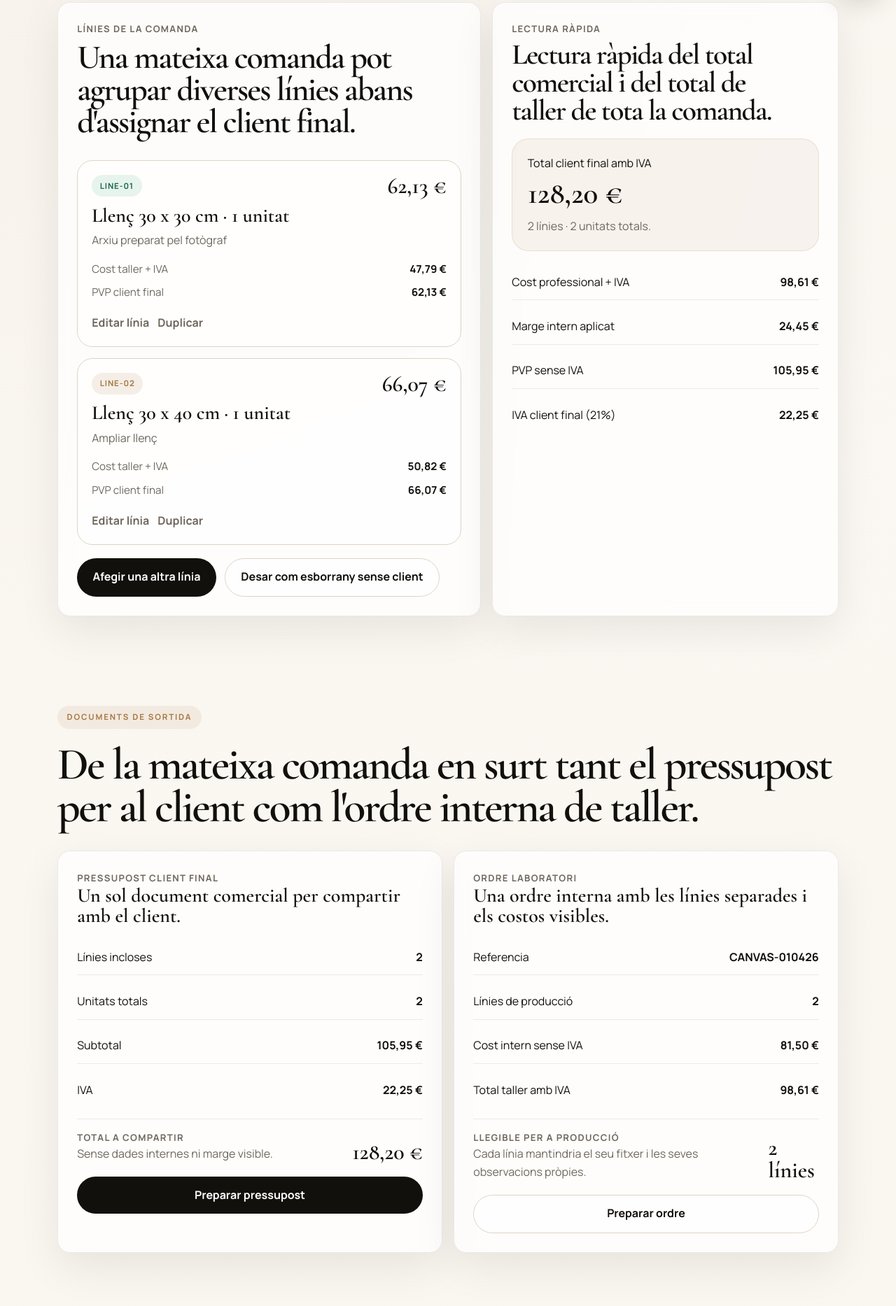
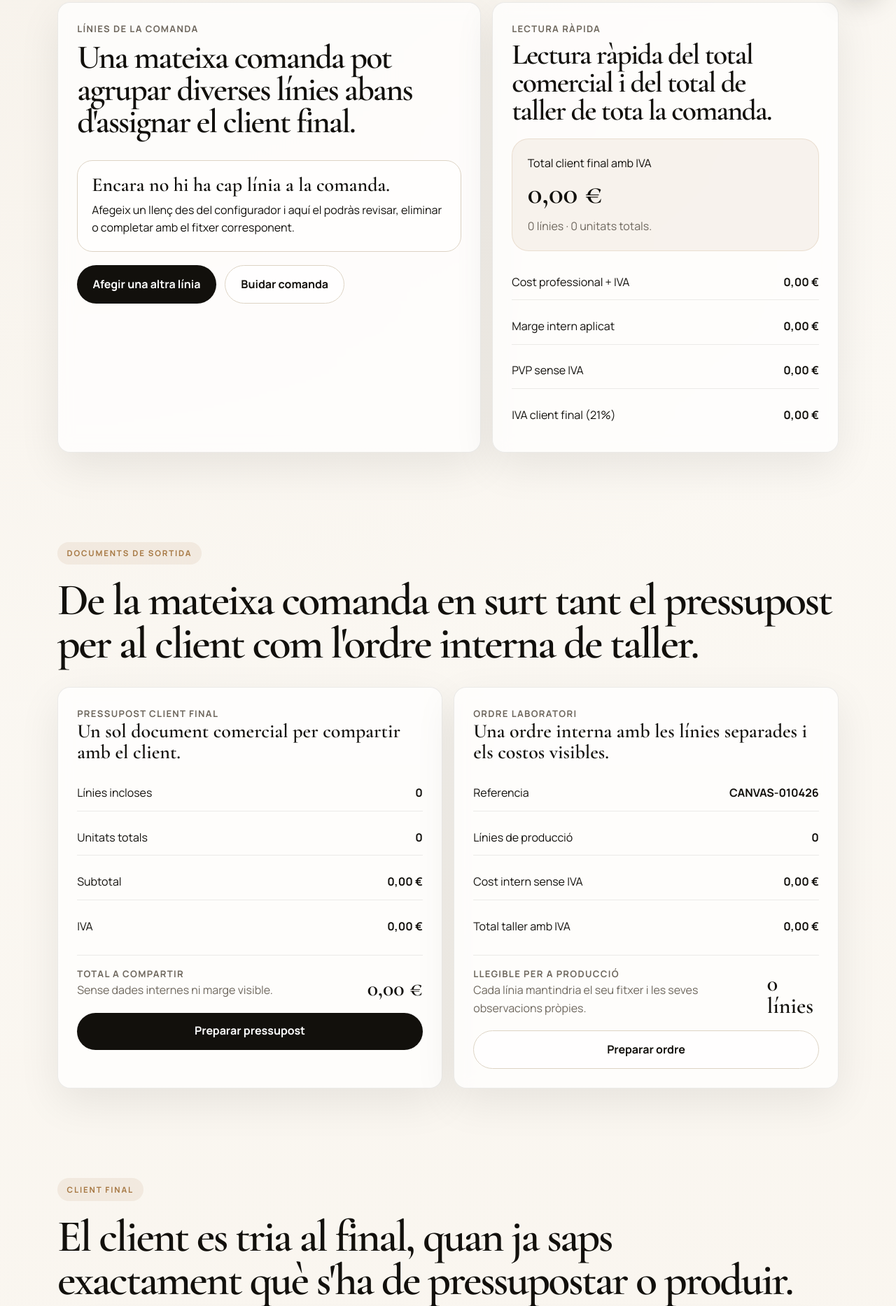
Before and after one commit to erikenobipicks/reusrevela-web, a Flask app: page /area-privada/comanda in a window 1280 px wide. Shown: the part 795-2662 px from the top of the page at 70% size. Run offline with Flask 3, Linux system fonts and the light colour scheme.

Commit message:
Fa la comanda de lienzos mes operativa

```diff
--- a/app.py
+++ b/app.py
@@ -1186,18 +1186,88 @@ def build_order_return_params(source="", draft_id=""):
     return params
 
 
-def build_canvas_order_context():
-    lang = get_lang()
-    size_item = get_canvas_size_by_id(request.args.get("size"))
-    edit_item = get_canvas_edit_by_id(request.args.get("edit"))
-    quantity = parse_positive_int(request.args.get("qty"), default=1)
-    margin_percent = parse_non_negative_float(
-        request.args.get("margin"),
-        default=CANVAS_PRICING["default_margin_percent"],
-    )
-    show_file_size = parse_bool_flag(request.args.get("show_file_size"))
-
-    primary_line = build_canvas_order_line(
+def _normalize_canvas_order_line_payload(payload=None):
+    payload = payload or {}
+    return {
+        "line_id": str(payload.get("line_id") or "").strip(),
+        "size": str(payload.get("size") or payload.get("size_id") or "").strip(),
+        "qty": str(payload.get("qty") or payload.get("quantity") or "1").strip(),
+        "edit": str(payload.get("edit") or payload.get("edit_id") or "").strip(),
+        "margin": str(payload.get("margin") or payload.get("margin_percent") or CANVAS_PRICING["default_margin_percent"]).strip(),
+        "show_file_size": "1" if parse_bool_flag(payload.get("show_file_size")) else "0",
+        "file_method": str(payload.get("file_method") or "dropbox").strip(),
+        "file_name": str(payload.get("file_name") or "").strip(),
+        "file_link": str(payload.get("file_link") or "").strip(),
+        "file_notes": str(payload.get("file_notes") or "").strip(),
+    }
+
+
+def _get_canvas_order_session():
+    order = session.get("private_canvas_order")
+    if not isinstance(order, dict):
+        order = {"lines": []}
+    lines = order.get("lines")
+    if not isinstance(lines, list):
+        order["lines"] = []
+    return order
+
+
+def _write_canvas_order_session(order):
+    session["private_canvas_order"] = {"lines": order.get("lines", [])}
+    session.modified = True
+
+
+def add_canvas_order_line_to_session(payload):
+    normalized = _normalize_canvas_order_line_payload(payload)
+    normalized["line_id"] = normalized["line_id"] or f"line_{secrets.token_urlsafe(6)}"
+    order = _get_canvas_order_session()
+    order.setdefault("lines", []).append(normalized)
+    _write_canvas_order_session(order)
+    return normalized["line_id"]
+
+
+def remove_canvas_order_line_from_session(line_id):
+    line_id = str(line_id or "").strip()
+    if not line_id:
+        return
+    order = _get_canvas_order_session()
+    order["lines"] = [line for line in order.get("lines", []) if str(line.get("line_id") or "").strip() != line_id]
+    _write_canvas_order_session(order)
+
+
+def update_canvas_order_line_file_in_session(line_id, payload):
+    line_id = str(line_id or "").strip()
+    if not line_id:
+        return False
+    order = _get_canvas_order_session()
+    updated = False
+    for line in order.get("lines", []):
+        if str(line.get("line_id") or "").strip() != line_id:
+            continue
+        line["file_method"] = str(payload.get("file_method") or "dropbox").strip() or "dropbox"
+        line["file_name"] = str(payload.get("file_name") or "").strip()
+        line["file_link"] = str(payload.get("file_link") or "").strip()
+        line["file_notes"] = str(payload.get("file_notes") or "").strip()
+        updated = True
+        break
+    if updated:
+        _write_canvas_order_session(order)
+    return updated
+
+
+def clear_canvas_order_session():
+    session.pop("private_canvas_order", None)
+    session.modified = True
+
+
+def _build_canvas_order_line_from_payload(payload, lang, index=1):
+    normalized = _normalize_canvas_order_line_payload(payload)
+    size_item = get_canvas_size_by_id(normalized.get("size"))
+    edit_item = get_canvas_edit_by_id(normalized.get("edit"))
+    quantity = parse_positive_int(normalized.get("qty"), default=1)
+    margin_percent = parse_non_negative_float(normalized.get("margin"), default=CANVAS_PRICING["default_margin_percent"])
+    show_file_size = parse_bool_flag(normalized.get("show_file_size"))
+    line = build_canvas_order_line(
         size_item=size_item,
         edit_item=edit_item,
         quantity=quantity,
@@ -1205,18 +1275,59 @@ def build_canvas_order_context():
         show_file_size=show_file_size,
         lang=lang,
     )
-    secondary_line = build_canvas_order_line(
-        size_item=get_canvas_size_by_id("30x40"),
-        edit_item=get_canvas_edit_by_id("extend_only"),
-        quantity=1,
-        margin_percent=margin_percent,
-        show_file_size=False,
-        lang=lang,
-    )
-    secondary_line["reference"] = "LINE-02"
-    secondary_line["is_suggested"] = True
-
-    order_lines = [primary_line, secondary_line]
+    file_method = normalized.get("file_method") or "dropbox"
+    file_method_labels = {
+        "dropbox": {"ca": "Dropbox compartit", "es": "Dropbox compartido"},
+        "link": {"ca": "Enllaç extern", "es": "Enlace externo"},
+        "later": {"ca": "Enviar més tard", "es": "Enviar más tarde"},
+    }
+    line.update(
+        {
+            "line_id": normalized.get("line_id") or f"line_{index:02d}",
+            "reference": f"LINE-{index:02d}",
+            "is_suggested": False,
+            "file_method": file_method,
+            "file_method_label": file_method_labels.get(file_method, file_method_labels["dropbox"])[lang],
+            "file_name": normalized.get("file_name", ""),
+            "file_link": normalized.get("file_link", ""),
+            "file_notes": normalized.get("file_notes", ""),
+            "edit_url": url_for(
+                "area_privada_lienzos",
+                lang=lang,
+                size=line["size_id"],
+                qty=quantity,
+                edit=edit_item["id"],
+                margin=margin_percent,
+                show_file_size="1" if show_file_size else "0",
+            ),
+        }
+    )
+    return line
+
+
+def build_canvas_order_context():
+    lang = get_lang()
+    session_lines = _get_canvas_order_session().get("lines", [])
+    order_lines = [
+        _build_canvas_order_line_from_payload(item, lang, index=index)
+        for index, item in enumerate(session_lines, start=1)
+    ]
+
+    if not order_lines and any(request.args.get(key) for key in ("size", "edit", "qty", "margin", "show_file_size")):
+        order_lines = [
+            _build_canvas_order_line_from_payload(
+                {
+                    "size": request.args.get("size"),
+                    "qty": request.args.get("qty"),
+                    "edit": request.args.get("edit"),
+                    "margin": request.args.get("margin"),
+                    "show_file_size": request.args.get("show_file_size"),
+                },
+                lang,
+                index=1,
+            )
+        ]
+
     professional_subtotal = round(sum(line["professional_subtotal"] for line in order_lines), 2)
     professional_vat = round(sum(line["professional_vat"] for line in order_lines), 2)
     professional_total = round(sum(line["professional_total"] for line in order_lines), 2)
@@ -1224,6 +1335,7 @@ def build_canvas_order_context():
     client_subtotal = round(sum(line["client_subtotal"] for line in order_lines), 2)
     client_vat = round(sum(line["client_vat"] for line in order_lines), 2)
     client_total = round(sum(line["client_total"] for line in order_lines), 2)
+    margin_percent = order_lines[0]["margin_percent"] if order_lines else CANVAS_PRICING["default_margin_percent"]
 
     delivery_options = [
         {
@@ -1342,6 +1454,7 @@ def build_canvas_order_context():
             for item in delivery_options
         ],
         "selected_delivery": selected_delivery,
+        "has_lines": bool(order_lines),
         "clients": [
             {
                 "id": item["id"],
@@ -1848,6 +1961,17 @@ def area_privada_marcos():
 @app.route("/area-privada/comanda")
 def area_privada_comanda():
     source = (request.args.get("source") or "").strip().lower()
+    if source != "frames" and parse_bool_flag(request.args.get("append")):
+        add_canvas_order_line_to_session(
+            {
+                "size": request.args.get("size"),
+                "qty": request.args.get("qty"),
+                "edit": request.args.get("edit"),
+                "margin": request.args.get("margin"),
+                "show_file_size": request.args.get("show_file_size"),
+            }
+        )
+        return redirect(url_for("area_privada_comanda", lang=get_lang()))
     draft_id = (request.args.get("draft") or "").strip()
     saved_payload = get_saved_frames_order(draft_id) if source == "frames" and draft_id else None
     order_data = (
@@ -1863,6 +1987,38 @@ def area_privada_comanda():
         order_data=order_data,
         **build_private_shell_context(),
     )
+
+
+@app.route("/area-privada/comanda/linia/eliminar", methods=["POST"])
+def area_privada_comanda_line_remove():
+    remove_canvas_order_line_from_session(request.form.get("line_id"))
+    next_path = (request.form.get("next_path") or "").strip()
+    if next_path.startswith("/area-privada/comanda"):
+        return redirect(next_path)
+    return redirect(url_for("area_privada_comanda", lang=get_lang()))
+
+
+@app.route("/area-privada/comanda/linia/fitxer", methods=["POST"])
+def area_privada_comanda_line_file_save():
+    update_canvas_order_line_file_in_session(
+        request.form.get("line_id"),
+        {
+            "file_method": request.form.get("file_method"),
+            "file_name": request.form.get("file_name"),
+            "file_link": request.form.get("file_link"),
+            "file_notes": request.form.get("file_notes"),
+        },
+    )
+    next_path = (request.form.get("next_path") or "").strip()
+    if next_path.startswith("/area-privada/comanda"):
+        return redirect(next_path)
+    return redirect(url_for("area_privada_comanda", lang=get_lang()))
+
+
+@app.route("/area-privada/comanda/buidar", methods=["POST"])
+def area_privada_comanda_clear():
+    clear_canvas_order_session()
+    return redirect(url_for("area_privada_comanda", lang=get_lang()))
 
 
 @app.route("/area-privada/comanda/client/guardar", methods=["POST"])
--- a/templates/area_privada_comanda_v2.html
+++ b/templates/area_privada_comanda_v2.html
@@ -190,6 +214,12 @@
       <div class="eyebrow">{% if lang == 'ca' %}Línies de la comanda{% else %}Líneas del pedido{% endif %}</div>
       <h2 class="display" style="font-size:clamp(2rem, 4vw, 3rem);margin-top:.45rem">{% if lang == 'ca' %}Una mateixa comanda pot agrupar diverses línies abans d'assignar el client final.{% else %}Un mismo pedido puede agrupar varias líneas antes de asignar al cliente final.{% endif %}</h2>
       <div class="line-stack">
+        {% if not order_data.has_lines %}
+        <article class="line-item">
+          <h3 class="card-title">{% if lang == 'ca' %}Encara no hi ha cap línia a la comanda.{% else %}Todavía no hay ninguna línea en el pedido.{% endif %}</h3>
+          <p>{% if lang == 'ca' %}Afegeix un llenç des del configurador i aquí el podràs revisar, eliminar o completar amb el fitxer corresponent.{% else %}Añade un lienzo desde el configurador y aquí podrás revisarlo, eliminarlo o completar con el archivo correspondiente.{% endif %}</p>
+        </article>
+        {% endif %}
         {% for line in order_data.lines %}
         <article class="line-item">
           <div class="line-top">
@@ -210,16 +240,39 @@
           {% if line.includes_preview %}
           <p class="muted" style="margin-top:1rem">{% if lang == 'ca' %}Aquesta línia inclou prova prèvia dins del retoc complet.{% else %}Esta línea incluye prueba previa dentro del retoque completo.{% endif %}</p>
           {% endif %}
+          <form method="post" action="{{ url_for('area_privada_comanda_line_file_save') }}" class="line-file-form">
+            <input type="hidden" name="line_id" value="{{ line.line_id }}">
+            <input type="hidden" name="next_path" value="{{ request.full_path.rstrip('?') }}">
+            <div class="line-file-grid">
+              <select name="file_method">
+                <option value="dropbox" {% if line.file_method == 'dropbox' %}selected{% endif %}>{% if lang == 'ca' %}Dropbox compartit{% else %}Dropbox compartido{% endif %}</option>
+                <option value="link" {% if line.file_method == 'link' %}selected{% endif %}>{% if lang == 'ca' %}Enllaç extern{% else %}Enlace externo{% endif %}</option>
+                <option value="later" {% if line.file_method == 'later' %}selected{% endif %}>{% if lang == 'ca' %}Enviar més tard{% else %}Enviar más tarde{% endif %}</option>
+              </select>
+              <input type="text" name="file_name" value="{{ line.file_name }}" placeholder="{% if lang == 'ca' %}Nom del fitxer o referència{% else %}Nombre del archivo o referencia{% endif %}">
+            </div>
+            <input type="text" name="file_link" value="{{ line.file_link }}" placeholder="{% if lang == 'ca' %}Enllaç, carpeta o ubicació del fitxer{% else %}Enlace, carpeta o ubicación del archivo{% endif %}">
+            <textarea name="file_notes" placeholder="{% if lang == 'ca' %}Observacions del fitxer per a aquesta línia{% else %}Observaciones del archivo para esta línea{% endif %}">{{ line.file_notes }}</textarea>
+            <div class="line-actions">
+              <button type="submit" class="ghost-button">{% if lang == 'ca' %}Guardar fitxer{% else %}Guardar archivo{% endif %}</button>
+            </div>
+          </form>
           <div class="line-actions">
-            <button type="button" class="ghost-button">{% if lang == 'ca' %}Editar línia{% else %}Editar línea{% endif %}</button>
-            <button type="button" class="ghost-button">{% if lang == 'ca' %}Duplicar{% else %}Duplicar{% endif %}</button>
+            <a href="{{ line.edit_url }}" class="ghost-button">{% if lang == 'ca' %}Editar línia{% else %}Editar línea{% endif %}</a>
+            <form method="post" action="{{ url_for('area_privada_comanda_line_remove') }}">
+              <input type="hidden" name="line_id" value="{{ line.line_id }}">
+              <input type="hidden" name="next_path" value="{{ request.full_path.rstrip('?') }}">
+              <button type="submit" class="ghost-button">{% if lang == 'ca' %}Eliminar línia{% else %}Eliminar línea{% endif %}</button>
+            </form>
           </div>
         </article>
         {% endfor %}
       </div>
       <div class="line-actions">
         <a href="{{ url_for('area_privada_lienzos') }}" class="btn btn-dark">{% if lang == 'ca' %}Afegir una altra línia{% else %}Añadir otra línea{% endif %}</a>
-        <button type="button" class="btn btn-outline">{% if lang == 'ca' %}Desar com esborrany sense client{% else %}Guardar como borrador sin cliente{% endif %}</button>
+        <form method="post" action="{{ url_for('area_privada_comanda_clear') }}">
+          <button type="submit" class="btn btn-outline">{% if lang == 'ca' %}Buidar comanda{% else %}Vaciar pedido{% endif %}</button>
+        </form>
       </div>
     </article>
 
@@ -374,7 +427,7 @@
   <div class="container">
     <div class="fade-up">
       <div class="tag">{% if lang == 'ca' %}Recepció del fitxer{% else %}Recepción del archivo{% endif %}</div>
-      <h2 class="display">{% if lang == 'ca' %}El mètode d'enviament del fitxer segueix vivint a la comanda, i idealment acabaria vinculat a cada línia.{% else %}El método de envío del archivo sigue viviendo en el pedido, e idealmente acabaría vinculado a cada línea.{% endif %}</h2>
+      <h2 class="display">{% if lang == 'ca' %}Ara el fitxer es pot guardar dins de cada línia de la comanda.{% else %}Ahora el archivo se puede guardar dentro de cada línea del pedido.{% endif %}</h2>
     </div>
     <div class="delivery-grid">
       {% for option in order_data.delivery_options %}
--- a/templates/area_privada_lienzos_v3.html
+++ b/templates/area_privada_lienzos_v3.html
@@ -837,6 +837,7 @@
 
   const buildOrderLink = ({ sizeId, editId, quantity, marginPercent, showFileSize }) => {
     const params = new URLSearchParams({
+      append: "1",
       lang: CURRENT_LANG,
       size: sizeId,
       edit: editId,
```
Also changed, not shown: other parts of templates/area_privada_comanda_v2.html (+24 -0 lines).
